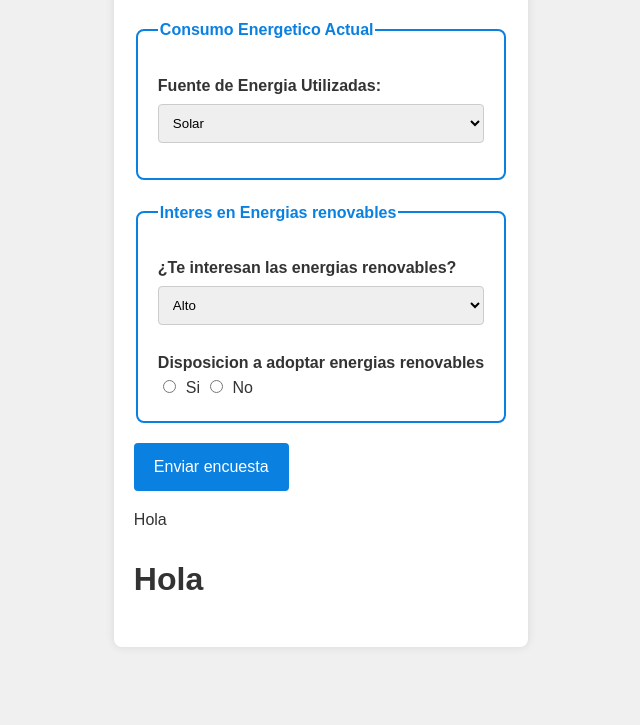
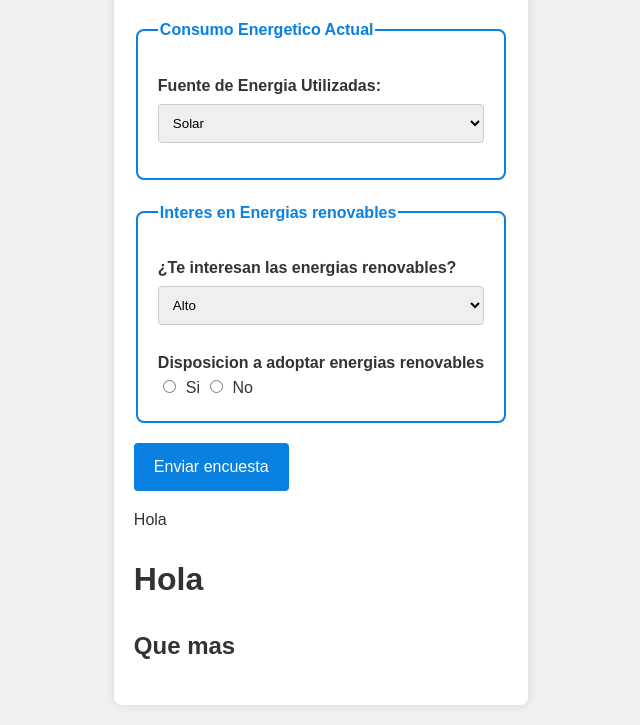
Before and after one commit to Davidguty15/Reto7, a plain HTML site: page index.html in a window 1280 px wide. Shown: the part 522-1247 px from the top of the page, without its empty margins (319-959 px from the left). Before the commit the page ends 1189 px from the top, so only its background shows below. Drawn offline with Linux system fonts and the light colour scheme.

Commit message:
creo un h2 en index.html

```diff
--- a/index.html
+++ b/index.html
@@ -55,6 +55,7 @@
             <button type="submit">Enviar encuesta</button>
             <p>Hola</p>
             <h1>Hola</h1>
+            <h2>Que mas</h2>
         </form>
     </main>
 </body>
```
